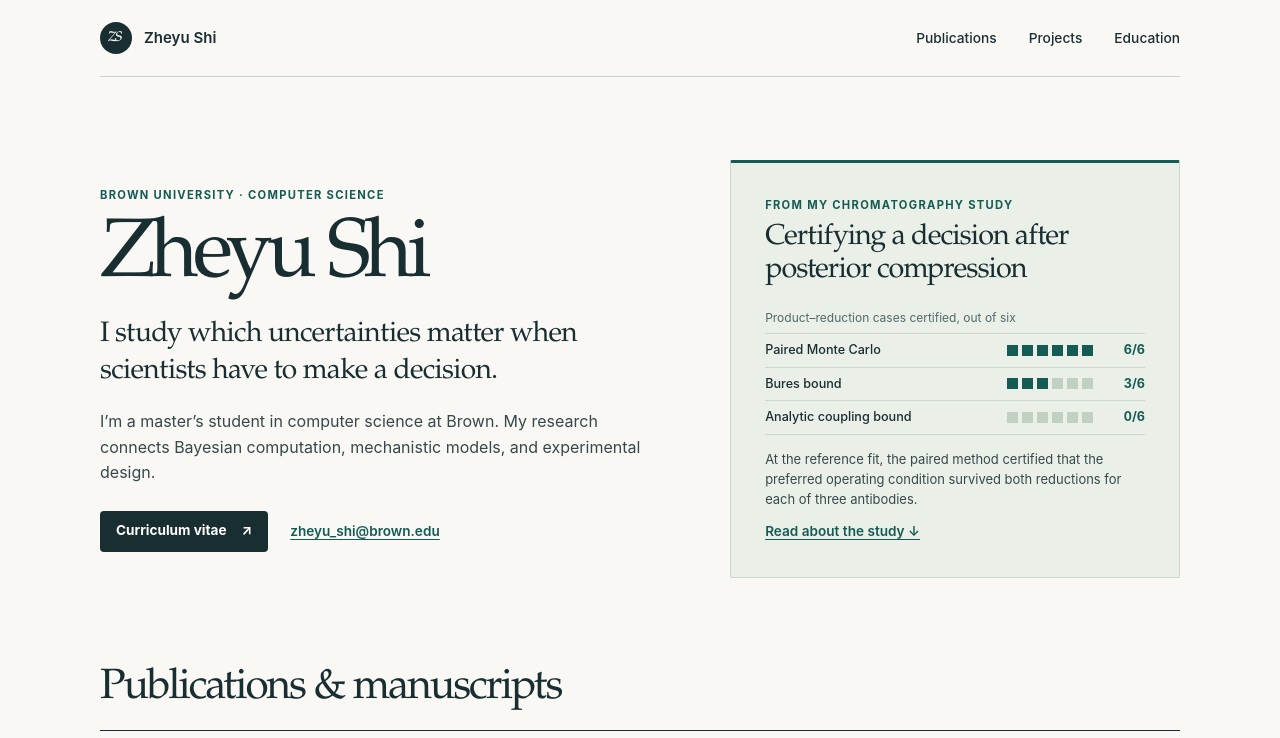
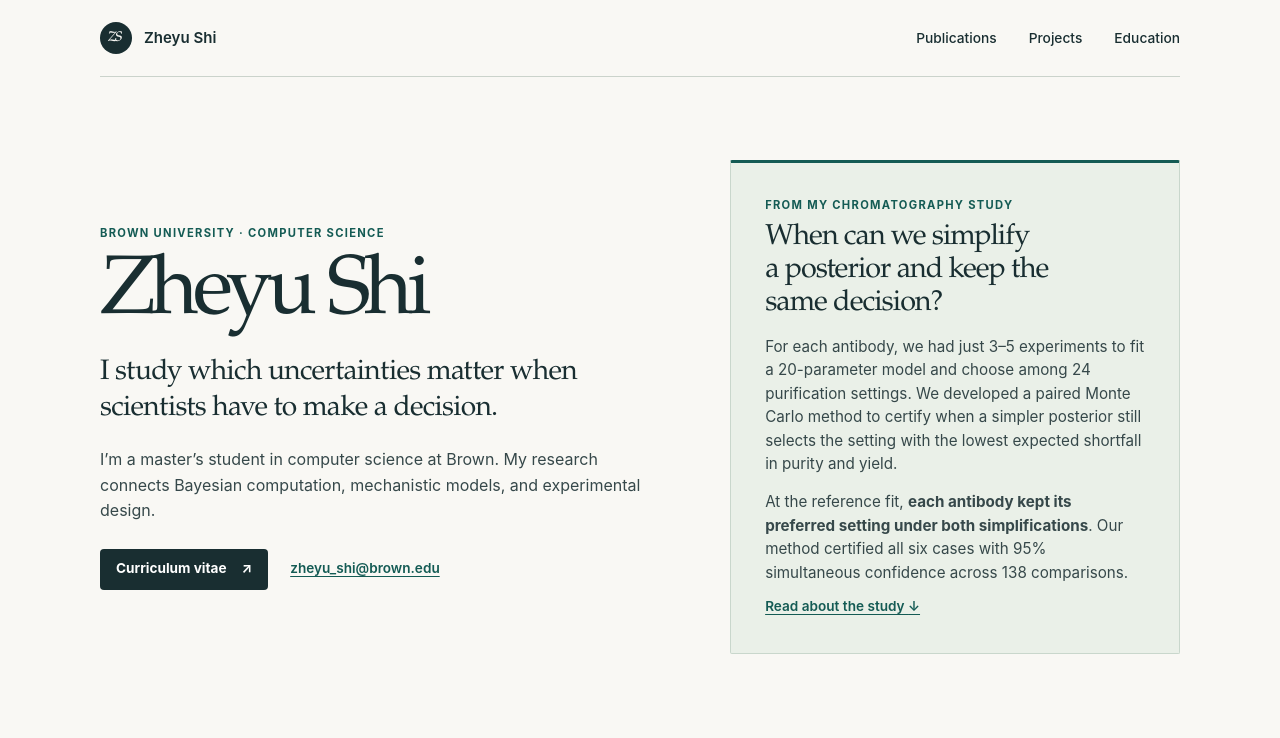
Before and after one commit to Ryth0312/Ryth0312.github.io, a plain HTML site: page index.html in a window 1280 px wide. Shown: the top 738 px of the page. Drawn offline with Linux system fonts and the light colour scheme.

Commit message:
Replace chromatography comparison table with approved research teaser

```diff
--- a/index.html
+++ b/index.html
@@ -24,19 +24,13 @@
         <p class="bio">I’m a master’s student in computer science at Brown. My research connects Bayesian computation, mechanistic models, and experimental design.</p>
         <div class="contact"><a class="cv" href="Zheyu_Shi_CV.pdf">Curriculum vitae <span aria-hidden="true">↗</span></a><a class="email" href="mailto:zheyu_shi@brown.edu">zheyu_shi@brown.edu</a></div>
       </div>
-      <figure class="study">
-        <figcaption><span class="eyebrow">From my chromatography study</span><h2>Certifying a decision after posterior compression</h2></figcaption>
-        <table class="matrix">
-          <caption>Product–reduction cases certified, out of six</caption>
-          <tbody>
-            <tr><th scope="row">Paired Monte Carlo</th><td><span class="cells six" aria-hidden="true"></span></td><td>6/6</td></tr>
-            <tr><th scope="row">Bures bound</th><td><span class="cells three" aria-hidden="true"></span></td><td>3/6</td></tr>
-            <tr><th scope="row">Analytic coupling bound</th><td><span class="cells" aria-hidden="true"></span></td><td>0/6</td></tr>
-          </tbody>
-        </table>
-        <p class="study-note">At the reference fit, the paired method certified that the preferred operating condition survived both reductions for each of three antibodies.</p>
+      <section class="study" aria-labelledby="study-title">
+        <p class="eyebrow">From my chromatography study</p>
+        <h2 id="study-title">When can we simplify a posterior and keep the same decision?</h2>
+        <p class="study-note">For each antibody, we had just 3–5 experiments to fit a 20-parameter model and choose among 24 purification settings. We developed a paired Monte Carlo method to certify when a simpler posterior still selects the setting with the lowest expected shortfall in purity and yield.</p>
+        <p class="study-note">At the reference fit, <strong>each antibody kept its preferred setting under both simplifications</strong>. Our method certified all six cases with 95% simultaneous confidence across 138 comparisons.</p>
         <a class="study-link" href="#chromatography">Read about the study <span aria-hidden="true">↓</span></a>
-      </figure>
+      </section>
     </section>
     <section id="publications" aria-labelledby="pub-title">
       <h2 class="section-title" id="pub-title">Publications &amp; manuscripts</h2>
--- a/style.css
+++ b/style.css
@@ -38,18 +38,7 @@ h1 { font-size: clamp(4rem,6.5vw,5.6rem); line-height: 1.05; letter-spacing: -.0
 .email,.study-link,.links a { font-size: .85rem; font-weight: 600; }
 .study { padding: clamp(22px,2.8vw,34px); background: #eaf0e8; border: 1px solid #c9d7cc; border-top: 3px solid var(--accent); border-radius: 2px; }
 .study h2 { margin-top: 7px; font-size: clamp(1.55rem,2.25vw,2rem); line-height: 1.14; letter-spacing: -.035em; }
-.matrix { width: 100%; margin: 22px 0 14px; border-collapse: collapse; font-size: .79rem; line-height: 1.3; }
-.matrix caption { padding: 0 0 8px; text-align: left; color: var(--muted); font-size: .75rem; }
-.matrix th,.matrix td { padding: 8px 0; border-top: 1px solid #cad7ca; }
-.matrix tr:last-child > * { border-bottom: 1px solid #cad7ca; }
-.matrix th { font-weight: 550; text-align: left; }
-.matrix td:nth-child(2) { width: 90px; }
-.matrix td:last-child { padding-left: 8px; font-variant-numeric: tabular-nums; text-align: right; color: var(--accent); font-weight: 700; white-space: nowrap; }
-.cells { --tile: 11px; --gap: 4px; --step: calc(var(--tile) + var(--gap)); display: block; position: relative; width: calc(6 * var(--step) - var(--gap)); height: var(--tile); background: repeating-linear-gradient(90deg,#c1d0c3 0 var(--tile),transparent var(--tile) var(--step)); }
-.cells::before { content: ""; display: block; height: 100%; width: 0; background: repeating-linear-gradient(90deg,var(--accent) 0 var(--tile),transparent var(--tile) var(--step)); }
-.cells.six::before { width: 100%; }
-.cells.three::before { width: calc(3 * var(--step) - var(--gap)); }
-.study-note { color: var(--text); font-size: .81rem; line-height: 1.55; }
+.study-note { margin-top: 14px; color: var(--text); font-size: .95rem; line-height: 1.55; }
 .study-link { display: inline-block; margin-top: 12px; }
 .section-title { margin-bottom: 6px; padding-bottom: 16px; border-bottom: 1.5px solid var(--ink); font-size: clamp(1.9rem,3.5vw,2.65rem); line-height: 1.15; letter-spacing: -.05em; }
 .paper { display: grid; grid-template-columns: minmax(90px,.25fr) minmax(0,1fr); gap: 24px; padding: 26px 0 29px; border-bottom: 1px solid var(--rule); }
@@ -85,9 +74,6 @@ footer { display: flex; justify-content: space-between; align-items: center; pad
   .intro { padding: 42px 0; }
   h1 { font-size: clamp(3.4rem,13vw,4rem); }
   .study { padding: 18px; }
-  .matrix th { padding-right: 5px; }
-  .cells { --tile: 8px; --gap: 3px; }
-  .matrix td:nth-child(2) { width: 64px; }
   .paper { grid-template-columns: 1fr; gap: 9px; padding: 20px 0 25px; }
   .paper-meta { flex-direction: row; align-items: baseline; gap: 9px; }
   .details { grid-template-columns: 1fr; gap: 38px; }
```
